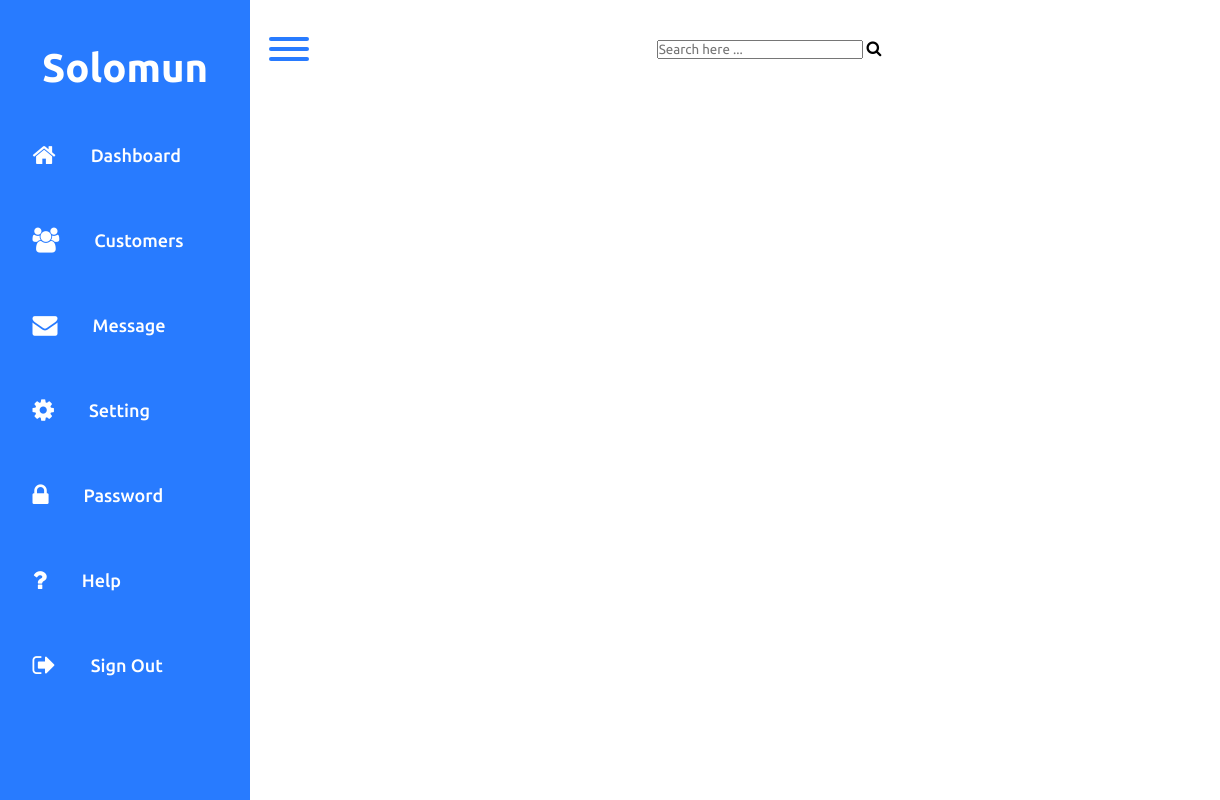
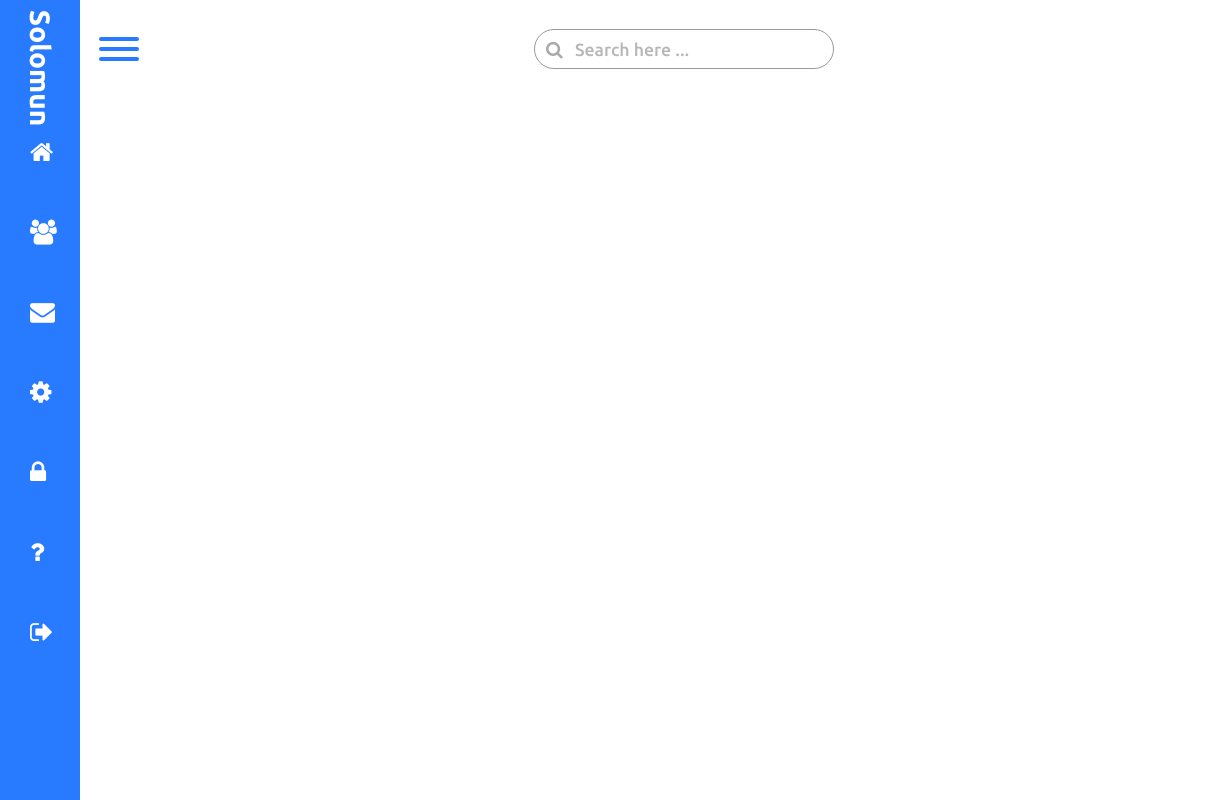
Before and after one commit to daruosh77/daruosh, a plain HTML site: page Dashboard/index.html in a window 1280 px wide. Shown: the full height of the page, 0-1220 px from the left. Drawn offline with Linux system fonts and the light colour scheme.

Commit message:
Complet top bar

```diff
--- a/Dashboard/style.css
+++ b/Dashboard/style.css
@@ -33,11 +33,16 @@ body
 .nav
 {
     position: fixed;
-    width: 250px;
+    width: 80px;
     height: 100%;
     background: var(--blue);
     transition: 0.5s;
     overflow: hidden;
+}
+
+.nav.active
+{
+    width: 250px;
 }
 
 .logo
@@ -46,6 +51,13 @@ body
     align-items: center;
     justify-content: center;
     padding: 45px 10px;
+    transform: rotate(90deg) scale(0.7);
+    transition: 500ms;
+}
+
+.nav.active .logo
+{
+    transform: rotate(0) scale(1);
 }
 
 .logo a
@@ -74,7 +86,7 @@ body
     margin-bottom: 15px;
     border-top-left-radius: 35px;
     border-bottom-left-radius: 35px;
-    padding: 9%;
+    padding: 20px;
     margin-left: 10px;
     cursor: pointer;
 }
@@ -88,9 +100,9 @@ body
     height: 50px;
     background: transparent;
     right: 4%;
-    top: -72%;
+    top: -50px;
     border-radius: 50%;
-    box-shadow: 35px 35px 0px 10px var(--white);
+    box-shadow: 35px 35px 0 10px var(--white);
     pointer-events: none;
     z-index: -1;
 }
@@ -105,9 +117,9 @@ body
     height: 50px;
     background: transparent;
     right: 4%;
-    top: 100%;
+    bottom: -50px;
     border-radius: 50%;
-    box-shadow: 35px -35px 0px 10px var(--white);
+    box-shadow: 35px -35px 0 10px var(--white);
     pointer-events: none;
     z-index: -1;
 }
@@ -148,11 +160,18 @@ body
 .main
 {
     position: absolute;
-    width: calc(100% - 250px);
-    left: 250px;
+    width: calc(100% - 80px);
+    left: 80px;
     min-height: 100vh;
     background: var(--white);
     transition: 0.5s;
+}
+
+.main.active
+{
+    position: absolute;
+    width: calc(100% - 250px);
+    left: 250px;
 }
 
 .topbar
@@ -222,7 +241,43 @@ body
 
 .search
 {
+    position: relative;
+    width: 300px;
+    margin: 0 10px;
+}
 
+.search label
+{
+    width: 300px;
+}
+
+.search label input
+{
+    width: 100%;
+    height: 40px;
+    border-radius: 50px;
+    padding: 5px 40px;
+    outline: none;
+    font-size: 1.1em;
+    font-weight: 500;
+    border: 1px solid var(--normgray);
+}
+
+.search label input::placeholder
+{
+    color: #999;
+    opacity: 0.7;
+}
+
+.search label span
+{
+    position: absolute;
+    left: 4%;
+    top: 50%;
+    transform: translateY(-50%);
+    color: #aaa;
+    font-size: 18px;
+    cursor: pointer;
 }
 
 .user
```
